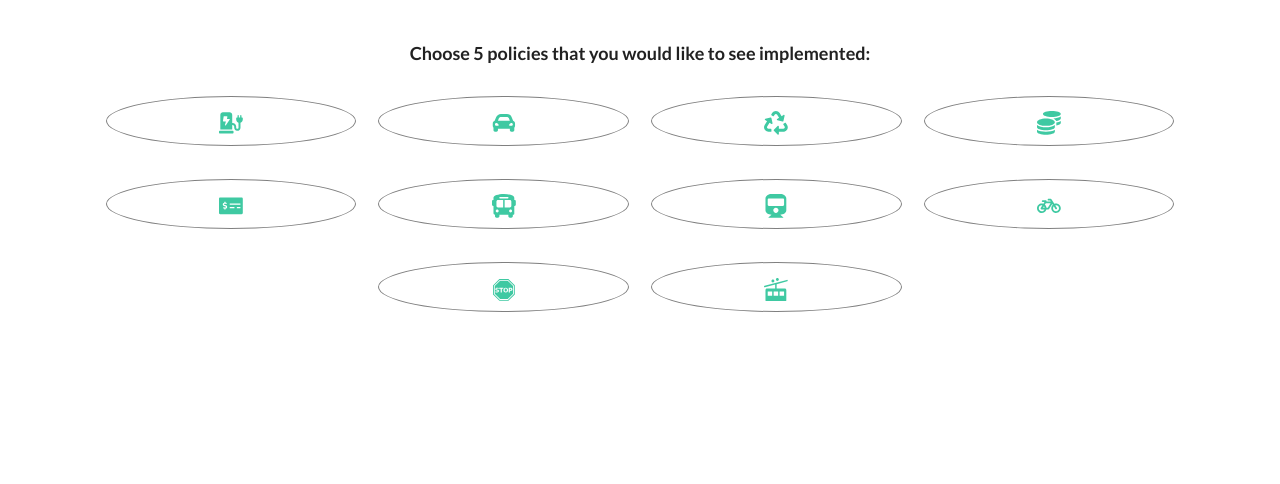
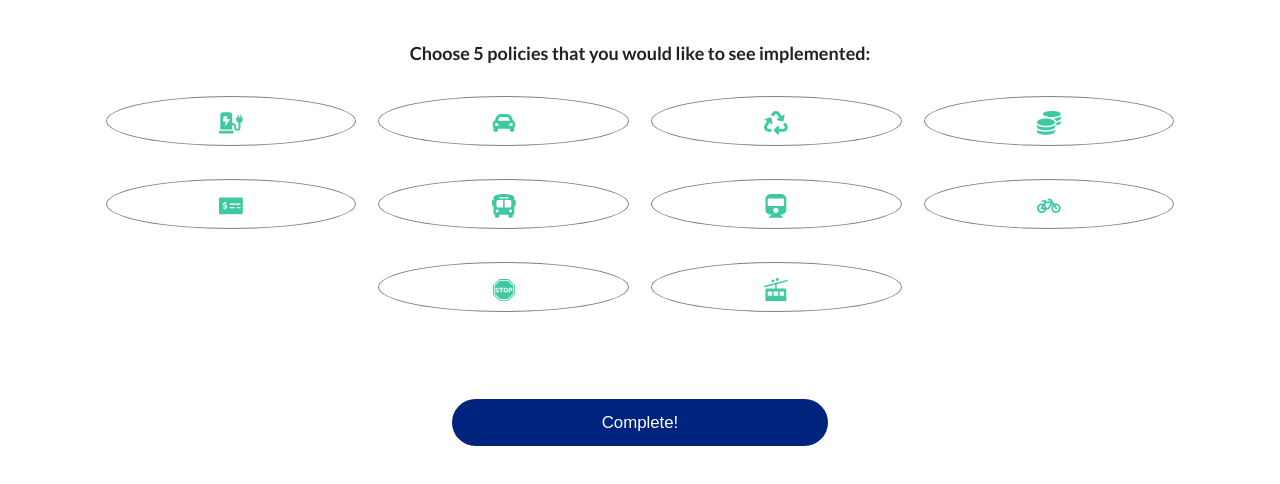
Before and after one commit to DanielaGordas/ppl-plan, a React (Create React App) app in the folder client/: page /game in a window 1280 px wide. Shown: the top 484 px of the page. Built offline with nearby package versions, Linux system fonts and the light colour scheme.

Commit message:
added button on game

```diff
--- a/client/src/components/Box.js
+++ b/client/src/components/Box.js
@@ -43,6 +43,7 @@ const Box = () => {
                     <Card key={card.id} {...card} updateSelected={updateSelected} />
                 ))}
             </div>
+            <button className="Btn">Complete!</button>
         </div>
     )
 }
--- a/client/src/styles/components/box.module.scss
+++ b/client/src/styles/components/box.module.scss
@@ -6,6 +6,7 @@
     flex-wrap: wrap;
     justify-content: center;
     color: #232226;
+    margin-bottom: 5rem;
 }
 
 .BoxWrapper {
```
